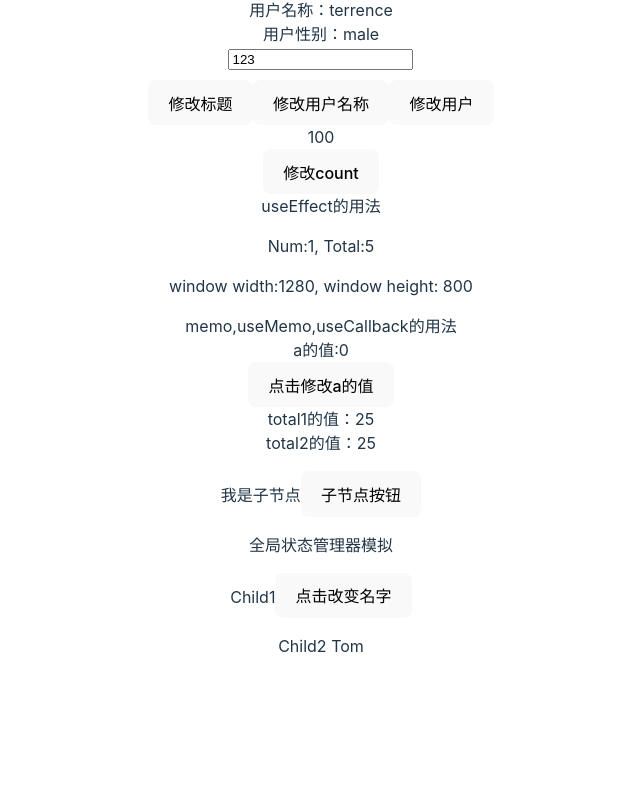
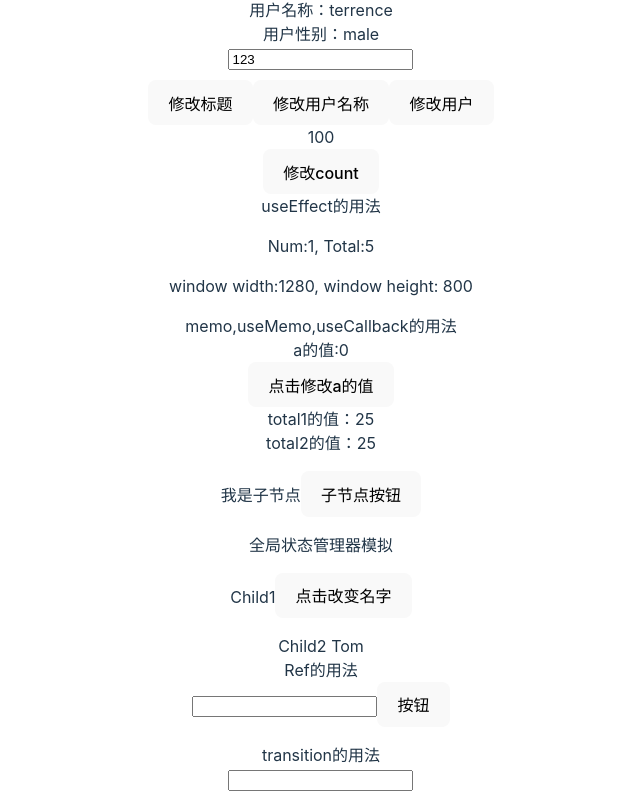
Before and after one commit to NobodyDJ/react_backend, a React (Vite) app: page / in a window 1280 px wide. Shown: the part 207-1008 px from the top of the page, without its empty margins (319-959 px from the left). Before the commit the page ends 897 px from the top, so only its background shows below. Built offline with nearby package versions, Linux system fonts and the light colour scheme.

Commit message:
furrent_branch_finished

```diff
--- a/src/App.tsx
+++ b/src/App.tsx
@@ -1,4 +1,4 @@
-import { memo, useState, useEffect, useMemo, useCallback, createContext, useContext, useReducer } from "react";
+import { memo, useState, useEffect, useMemo, useCallback, createContext, useContext, useReducer, useRef, useTransition } from "react";
 import reactLogo from "./assets/react.svg";
 import viteLogo from "/vite.svg";
 import { useWindowSize } from "./useWindowSize";
@@ -21,7 +21,7 @@ function App({ type }: { type: string }) {
 		setTitle("标题2");
 	};
 	const changeUserName = () => {
-		// 如果是一个数组元素，则修改方式同理
+		// 如果是一个数组元素，则修改方式同理，保留未修改的属性，值修改变化的属性
 		setUser({ ...user, name: "Bob" });
 	};
 	const changeUser = () => {
@@ -94,6 +94,23 @@ function App({ type }: { type: string }) {
 		}
 	}
 	const [name, dispatch] = useReducer(reducer, "Tom");
+	// ref
+	const userRef = useRef<HTMLInputElement>(null);// 选中ref元素
+	const [val, setVal] = useState('');
+	const handleInput = () => {
+		userRef.current?.focus();
+		setVal(userRef.current?.value || '');
+	}
+	const [query, setQuery] = useState('');
+	const [sequence, setSequence] = useState([]);
+	const [isPending, startTransition] = useTransition();
+	const handleInputChange = (e: any) => {
+		setQuery(e.target.value)
+		startTransition(() => {
+			const arr = Array.from({ length: 1000 }).fill(1);
+			setSequence([...sequence, ...arr]);
+		})
+	}
 	return (
 		<div className="APP">
 			{h1}
@@ -138,6 +155,23 @@ function App({ type }: { type: string }) {
 				<Child1></Child1>
 				<Child2></Child2>
 			</UserContext.Provider>
+			<div>Ref的用法</div>
+			<div>
+				<input type="text" ref={userRef} className="red"></input>
+				<button onClick={handleInput}>按钮</button>
+				<p>{val}</p>
+			</div>
+			<div>transition的用法</div>
+			<input type="text" onChange={handleInputChange} value={query}></input>
+			<div>
+				{isPending ?
+					(<div>lOADING...</div>)
+					:
+					sequence.map((item: number, index: number) => {
+						return <div key={index}>{item}</div>
+					})
+				}
+			</div>
 		</div>
 	);
 }
```
